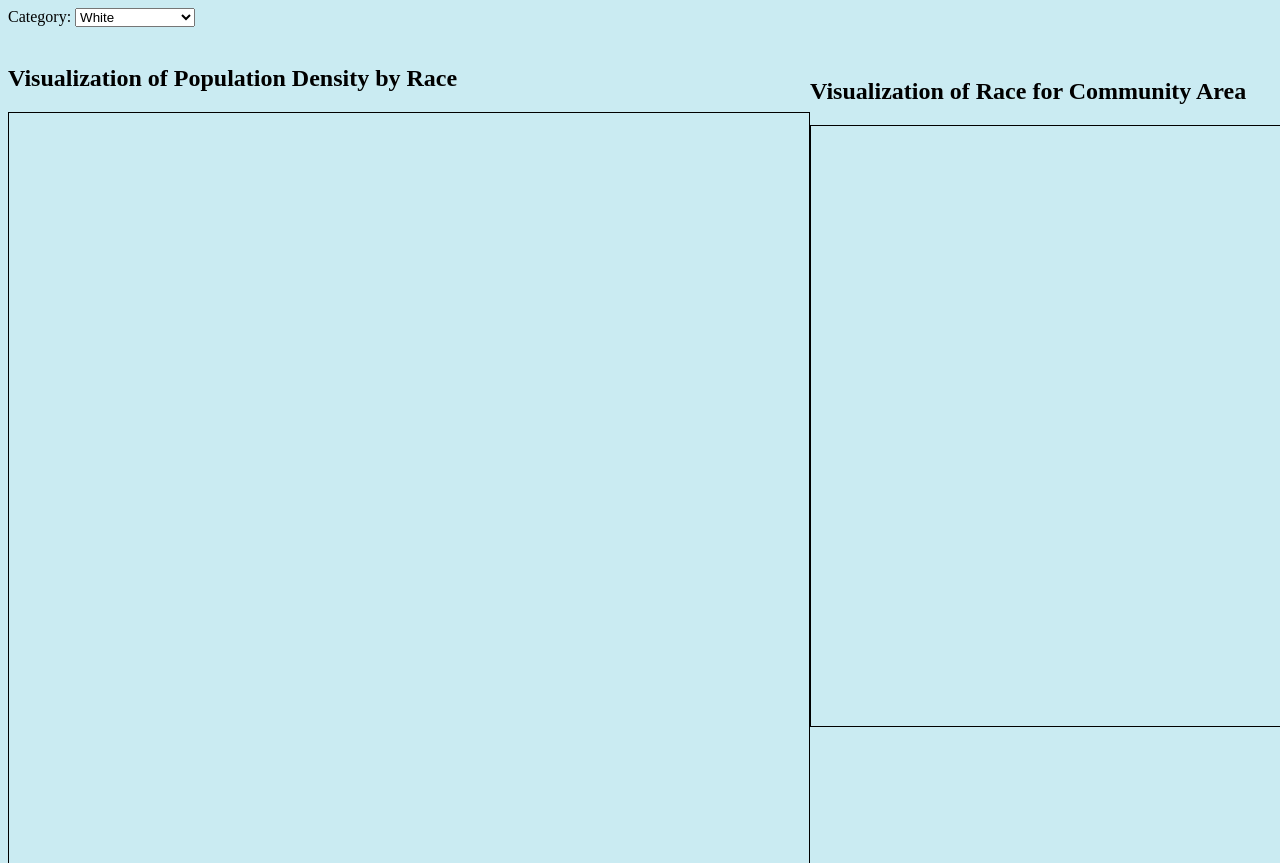
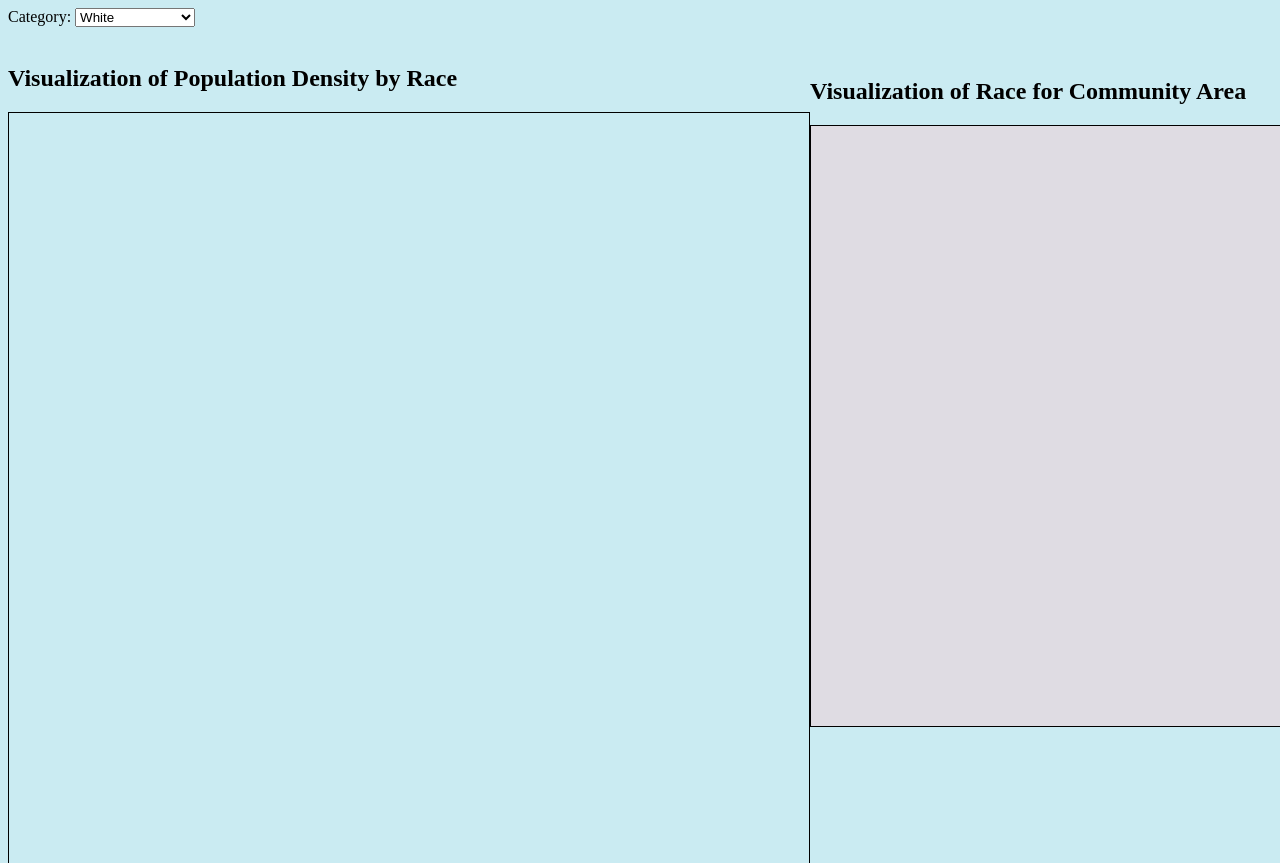
Before and after one commit to AdityaNair45/CS529-Project, a plain HTML site: page index.html in a window 1280 px wide. Shown: the top 863 px of the page. Drawn offline with nearby package versions, Linux system fonts and the light colour scheme; no server answers.

Commit message:
Update index.html

```diff
--- a/index.html
+++ b/index.html
@@ -41,7 +41,7 @@
            <h2>Visualization of Race for Community Area</h2>
           <svg
             id="raceVisualization"
-            style="width: 650px; height: 600px; border: 1px solid black; color:#DFDCE3;"
+            style="width: 650px; height: 600px; border: 1px solid black; background-color:#DFDCE3;"
           ></svg>
         </div>
       </div>
```
